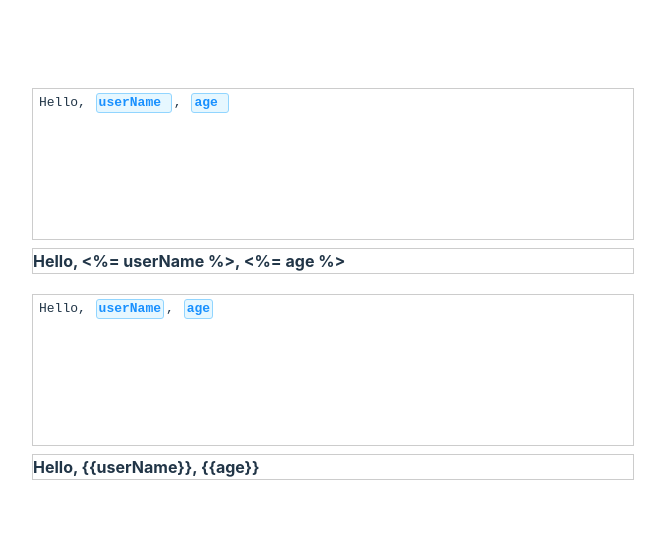
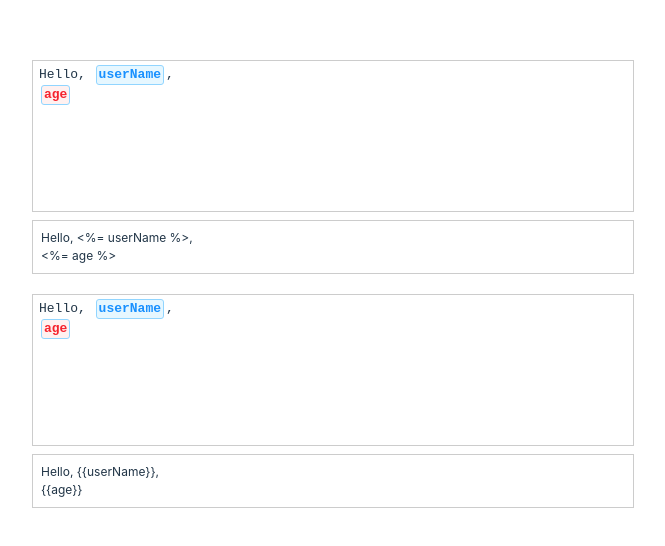
Before and after one commit to wangkailang/codemirror-variable, a React (Vite) app: page / in a window 1280 px wide. Shown: the part 112-658 px from the top of the page, without its empty margins (307-972 px from the left). Built offline with nearby package versions, Linux system fonts and the light colour scheme.

Commit message:
feat: invalid variable marked

```diff
--- a/src/App.tsx
+++ b/src/App.tsx
@@ -2,26 +2,39 @@ import React from 'react';
 import './App.css'
 import TemplateEditor from './Editor'
 
+const VARIABLE_DATA = {
+  userName: "userName",
+  option1: "Option 1",
+  option2: "Option 2",
+  option3: "Option 3"
+}
+
 function App() {
-  const [temValue, setTemValue] = React.useState("Hello, <%= userName %>, <%= age %>");
+  const [temValue, setTemValue] = React.useState("Hello, <%= userName %>,\n<%= age %>");
   const handleTemChange = (newValue: string) => {
+    console.log(newValue)
     setTemValue(newValue);
   };
 
-  const [varValue, setVarValue] = React.useState("Hello, {{userName}}, {{age}}");
+  const [varValue, setVarValue] = React.useState("Hello, {{userName}},\n{{age}}");
   const handleVarChange = (newValue: string) => {
+    console.log(newValue)
     setVarValue(newValue);
   };
 
   return (
     <>
-       <TemplateEditor initialValue={temValue} onChange={handleTemChange} mode="template" />
-       <div style={{ border: '1px solid #ccc', margin: '8px 0 20px' }}>
-          <strong>{temValue}</strong>
+       <TemplateEditor initialValue={temValue} onChange={handleTemChange} mode="template" variables={VARIABLE_DATA} />
+       <div style={{ border: '1px solid #ccc', margin: '8px 0 20px', padding: '8px', fontSize: '12px' }}>
+        {temValue.split('\n').map((line, index) => (
+          <div key={index}>{line}</div>
+        ))}
        </div>
-       <TemplateEditor initialValue={varValue} onChange={handleVarChange} mode="variable" />
-       <div style={{ border: '1px solid #ccc', margin: '8px 0' }}>
-          <strong>{varValue}</strong>
+       <TemplateEditor initialValue={varValue} onChange={handleVarChange} mode="variable" variables={VARIABLE_DATA} />
+       <div style={{ border: '1px solid #ccc', margin: '8px 0', padding: '8px', fontSize: '12px' }}>
+        {varValue.split('\n').map((line, index) => (
+          <div key={index}>{line}</div>
+        ))}
         </div>
     </>
   )
--- a/src/Editor.tsx
+++ b/src/Editor.tsx
@@ -1,4 +1,4 @@
-import React, { useState } from 'react';
+import React, { useState, useMemo } from 'react';
 import { EditorView, minimalSetup } from 'codemirror';
 import { EditorState } from '@codemirror/state';
 import { variableDecorations, variableTheme } from './variable-decoration';
@@ -7,6 +7,7 @@ interface TemplateEditorProps {
   initialValue: string;
   onChange?: (value: string) => void;
   mode?: 'template' | 'variable';
+  variables?: Record<string, string>;
 }
 
 interface MenuPosition {
@@ -14,28 +15,22 @@ interface MenuPosition {
   left: number;
 }
 
-const menus = [
-  {
-    label: "Option 1",
-    value: "option1"
-  },
-  {
-    label: "Option 2",
-    value: "option2"
-  },
-  {
-    label: "Option 3",
-    value: "option3"
-  }
-];
-
-const TemplateEditor: React.FC<TemplateEditorProps> = ({ initialValue, onChange, mode = 'template' }) => {
+const TemplateEditor: React.FC<TemplateEditorProps> = ({ initialValue, onChange, mode = 'template', variables }) => {
   const editorRef = React.useRef<HTMLDivElement>(null);
   const viewRef = React.useRef<EditorView | null>(null);
   const initialValueRef = React.useRef(initialValue);
 
   const [menuVisible, setMenuVisible] = useState(false);
   const [menuPosition, setMenuPosition] = useState<MenuPosition | null>(null);
+
+  const menus = useMemo(() => {
+    if (!variables) return [];
+    return Object.keys(variables).map((key) => ({
+      label: variables[key],
+      value: key
+    }));
+  }
+  , [variables]);
 
   React.useEffect(() => {
     if (!editorRef.current) return;
@@ -44,7 +39,7 @@ const TemplateEditor: React.FC<TemplateEditorProps> = ({ initialValue, onChange,
       doc: initialValue,
       extensions: [
         minimalSetup,
-        variableDecorations(mode),
+        variableDecorations(mode, variables),
         EditorView.theme(variableTheme),
         EditorView.updateListener.of((update) => {
           if (update.docChanged || update.selectionSet) {
--- a/src/variable-decoration.ts
+++ b/src/variable-decoration.ts
@@ -4,7 +4,7 @@ import { EditorView } from 'codemirror';
 
 // Theme styles for the variables
 export const variableTheme = {
-  '.cm-variable-template': {
+  '.cm-variable': {
     background: '#e6f7ff',
     borderRadius: '3px',
     padding: '0 2px',
@@ -14,12 +14,23 @@ export const variableTheme = {
     display: 'inline-block', // Make it behave as a block
     useSelect: 'none', // Make it non-selectable
     margin: '0 2px', // Add some space between variables
+  },
+  '.cm-variable-invalid': {
+    borderRadius: '3px',
+    padding: '0 2px',
+    fontWeight: 'bold',
+    border: '1px solid #91d5ff',
+    display: 'inline-block', // Make it behave as a block
+    useSelect: 'none', // Make it non-selectable
+    margin: '0 2px', // Add some space between variables
+    background: '#fff1f0',
+    color: '#f5222d',
   }
 };
 
 // Widget that represents a non-editable variable
 class VariableWidget extends WidgetType {
-  constructor(readonly variableName: string) {
+  constructor(readonly variableName: string, readonly isValid: boolean) {
     super();
   }
 
@@ -29,7 +40,11 @@ class VariableWidget extends WidgetType {
 
   toDOM(): HTMLElement {
     const element = document.createElement('span');
-    element.className = 'cm-variable-template';
+    if (!this.isValid) {
+      element.className = 'cm-variable-invalid';
+    } else {
+      element.className = 'cm-variable';
+    }
     element.textContent = this.variableName;
     return element;
   }
@@ -39,28 +54,36 @@ class VariableWidget extends WidgetType {
   }
 }
 
-const variableMatcher = (mode: 'template' | 'variable') => {
+const variableMatcher = (mode: 'template' | 'variable', variables?: Record<string, string>) => {
   const variableRegex = mode === 'template' ?  /<%=\s*([^%>]+)\s*%>/g : /{{\s*([^}]+)\s*}}/g;
   return new MatchDecorator({
     regexp: variableRegex,
-    decoration: match => Decoration.replace({
-      widget: new VariableWidget(match[1]),
-    })
+    decoration: match => {
+      const trimMatch1 = match[1].trim();
+      const isValid = !!variables && variables[trimMatch1] !== undefined;
+      return Decoration.replace({
+        widget: new VariableWidget(trimMatch1, isValid),
+      })
+    }
   })
 }
 
 // Create a decoration for variables
-export const variableDecorations = (mode: 'template' | 'variable') => ViewPlugin.fromClass(
+export const variableDecorations = (mode: 'template' | 'variable', variables?: Record<string, string>) => ViewPlugin.fromClass(
   class {
     decorations: DecorationSet;
 
+    get matcher() {
+      return variableMatcher(mode, variables);
+    }
+
     constructor(view: EditorView) {
-      this.decorations = variableMatcher(mode).createDeco(view);
+      this.decorations = this.matcher.createDeco(view);
     }
 
     update(update: ViewUpdate) {
       if (update.docChanged || update.viewportChanged) {
-        this.decorations = variableMatcher(mode).updateDeco(update, this.decorations);
+        this.decorations = this.matcher.updateDeco(update, this.decorations);
       }
     }
   },
```
Also changed, not shown: example.png, 1 other file (tests, documents, lock files or other folders).
